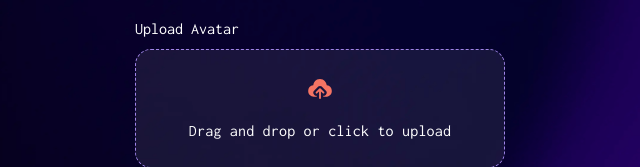
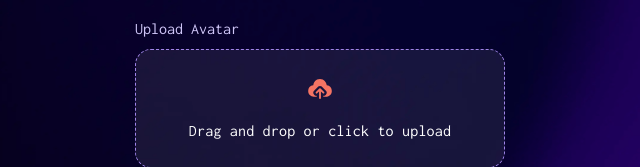
Before and after one commit to alanjgo/ticket-config-conf-alanjgo.github.io, a plain HTML site: page index.html in a window 1280 px wide. Shown: the part 282-449 px from the top of the page, 320-960 px from the left. Drawn offline with Linux system fonts and the light colour scheme.

Commit message:
update Upload Avatar color

```diff
--- a/style.css
+++ b/style.css
@@ -293,6 +293,7 @@ span {
 .upload-avatar {
   text-align: left;
   margin-top: 20px;
+  color: #cfc6f7;
 }
 
 .top-right-decor {
```
